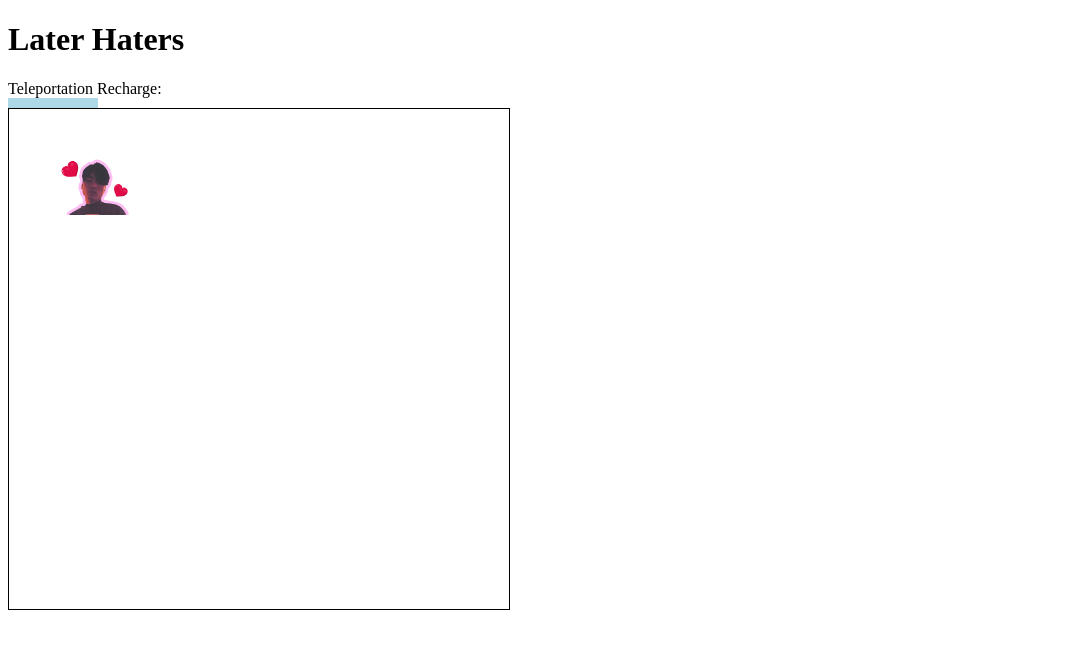
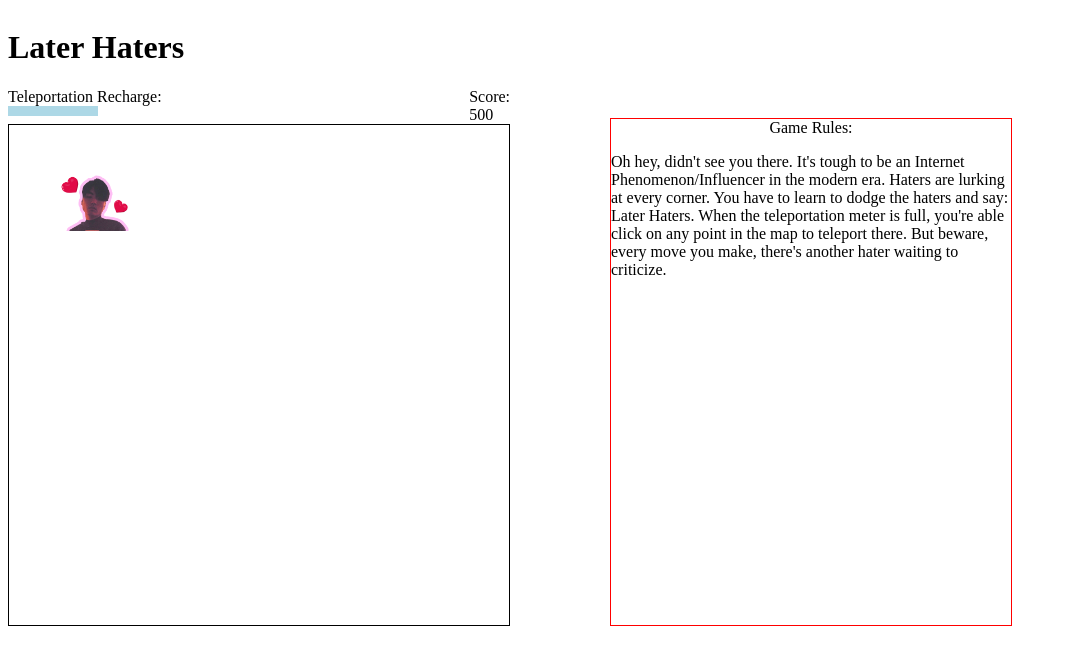
Before and after one commit to jchen143/later_hater, a website built with webpack: page index.html in a window 1280 px wide. Shown: the whole page, without its empty margins (0-1067 px from the left). Built offline with nearby package versions, Linux system fonts and the light colour scheme.

Commit message:
fix bug on teleportation timer load and add score tracker

```diff
--- a/index.html
+++ b/index.html
@@ -10,18 +10,39 @@
 </head>
 
 <body>
+    <div class="main-page">
+        <div class="left-side">
             <h1>Later Haters</h1>
 
+            <div class="utilities">
                 <label>Teleportation Recharge:
-        <div class="teleportation_meter" id="teleportation_meter">
+                    <div class="teleportation_meter" id="teleportation_meter" style="width: 0px">
 
                     </div>
                 </label>
-
+                <label>Score:
+                    <div id="scoreboard"></div>
+                </label>
+            </div>
             <div class="board" id="board">
 
                 <img src="./src/assets/jaebae.png" id="jae">
             </div>
+        </div>
+        <div class="right-side">
+            <div class="game-rules">
+                <div>Game Rules:</div>
+                <p class="rules-text">
+                    Oh hey, didn't see you there. It's tough to be an Internet Phenomenon/Influencer in the modern era.
+                    Haters are lurking at every corner. You have to learn to dodge the haters and say: Later Haters.
+                    When the teleportation meter is full, you're able click on any point in the map to teleport there.
+                    But beware, every move you make, there's another hater waiting to criticize.
+
+                </p>
+            </div>
+
+        </div>
+    </div>
 </body>
 
 </html>
--- a/src/index.js
+++ b/src/index.js
@@ -1,44 +1,44 @@
 import './styles/index.scss'
 import Player from './scripts/player'
+import Timer from './scripts/teleportation_timer'
 
 document.addEventListener("DOMContentLoaded", () => {
-    // var rect = element.getBoundingClientRect();
-    // console.log(rect.top, rect.right, rect.bottom, rect.left);
+
 
     let board = document.getElementById("board");
-    // var bodyRect = board.getBoundingClientRect();
 
-    // let test_p = document.createElement("p");
-    // board.appendChild(test_p);
-    // let pRect = test_p.getBoundingClientRect();
-
-    // let new_div = document.createElement("div");
-    // var text = document.createTextNode(`${bodyRect.top}`);
-    // new_div.appendChild(text);
-    // board.appendChild(new_div);
-
-    // let the_div = document.createElement("div");
-    // var text2 = document.createTextNode(`${pRect.top}`);
-    // the_div.appendChild(text2);
-    // board.appendChild(the_div);
-
-    // var d = document.getElementById('board_piece');
-    // d.style.position = "relative";
-    // d.style.left = pRect.left + 'px';
-    // d.style.top = pRect.right + 'px';
-    // d.style.width = "10px"
-    // d.style.height = "10px"
-    // d.style.border = "1px solid red"
+    let new_timer = new Timer(increase_teleportation_meter, 1000);
 
     board.addEventListener("click", getClickPosition, false);
     let theThing = document.getElementById("jae");
     let meter = document.getElementById("teleportation_meter");
-    let counter = 0;
+    let score = document.getElementById("scoreboard");
+
+    let score_num = 0;
+
     let teleportation_meter = false;
 
+    countUp();
+    function countUp() {
+        setInterval(increaseScore, 10)
+    }
+
+    function increaseScore(){
+
+        score_num += 1;
+        var textnode = document.createTextNode(score_num);
+
+        if (score.childNodes.length !== 0) {
+            score.removeChild(score.childNodes[0]);
+        }
+        debugger
+        score.appendChild(textnode);
+    }
+
+
     function pause() {
-        window.setInterval(increase_teleportation_meter, 3000)
-        window.setTimeout(allow_teleport, 3000)
+        new_timer.start();
+        setTimeout(allow_teleport,3000)
     }
 
     pause();
@@ -52,12 +52,20 @@ document.addEventListener("DOMContentLoaded", () => {
             meter.style.width = new_px + "px";
         }
 
+        let new_width = meter.style.width;
+        let new_num = parseInt(new_width.split("px")[0])
+        if (new_num >= 90){
+            new_timer.stop();
+        }
+
+
    }
     function allow_teleport () {
         teleportation_meter = true;
     }
 
     function getClickPosition(e) {
+        e.preventDefault();
         if (teleportation_meter) {
             var parentPosition = getPosition(e.currentTarget);
             var xPosition = e.clientX - parentPosition.x - (theThing.clientWidth / 2);
@@ -68,8 +76,10 @@ document.addEventListener("DOMContentLoaded", () => {
             theThing.style.left = xPosition + "px";
             theThing.style.top = yPosition + "px";
             meter.style.width = "0px";
-            //counter = 0;
             pause();
+        }
+        else{
+
         }
 
     }
@@ -79,14 +89,12 @@ document.addEventListener("DOMContentLoaded", () => {
 
         while (el) {
             if (el.tagName == "BODY") {
-                // deal with browser quirks with body/window/document and page scroll
                 var xScroll = el.scrollLeft || document.documentElement.scrollLeft;
                 var yScroll = el.scrollTop || document.documentElement.scrollTop;
 
                 xPos += (el.offsetLeft - xScroll + el.clientLeft);
                 yPos += (el.offsetTop - yScroll + el.clientTop);
             } else {
-                // for all other non-BODY elements
                 xPos += (el.offsetLeft - el.scrollLeft + el.clientLeft);
                 yPos += (el.offsetTop - el.scrollTop + el.clientTop);
             }
--- /dev/null
+++ b/src/scripts/teleportation_timer.js
@@ -0,0 +1,33 @@
+class Timer {
+    constructor(fn, t){
+        this.fn = fn;
+        this.t = t;
+        this.timerObj = setInterval(this.fn, this.t);
+    }
+
+
+    stop() {
+        if (this.timerObj) {
+            clearInterval(this.timerObj);
+            this.timerObj = null;
+        }
+        return this;
+    }
+
+    // start timer using current settings (if it's not already running)
+    start() {
+        if (!this.timerObj) {
+            //this.stop();
+            this.timerObj = setInterval(this.fn, this.t);
+        }
+        return this;
+    }
+
+    // start with new or original interval, stop current interval
+    reset (newT = this.t) {
+        this.t = newT;
+        return this.stop().start();
+    }
+}
+
+export default Timer
--- a/src/styles/index.scss
+++ b/src/styles/index.scss
@@ -3,13 +3,25 @@
     height: 500px;
     border: 1px solid black;
 }
+.main-page{
+    display: flex;
+}
+.utilities{
+    display: flex;
+    justify-content: space-between;
+}
+.right-side{
+    margin-left: 100px;
+    margin-top: 110px;
+    width: 400px;
+    border: red 1px solid;
+    word-wrap: normal;
+}
 
-p{
-    max-width: 10px;
-    max-height: 10px;
-    min-width: 10px;
-    min-height: 10px;
-    border: 1px solid black;
+.game-rules{
+    display: flex;
+    flex-direction: column;
+    align-items: center;
 }
 
 #board-piece{
@@ -30,7 +42,7 @@ img{
 }
 
 .teleportation_meter{
-    width: 90px;
+
     height: 10px;
     background-color:lightblue;
 }
```
Lines whose indentation alone changed are shown as unchanged.
